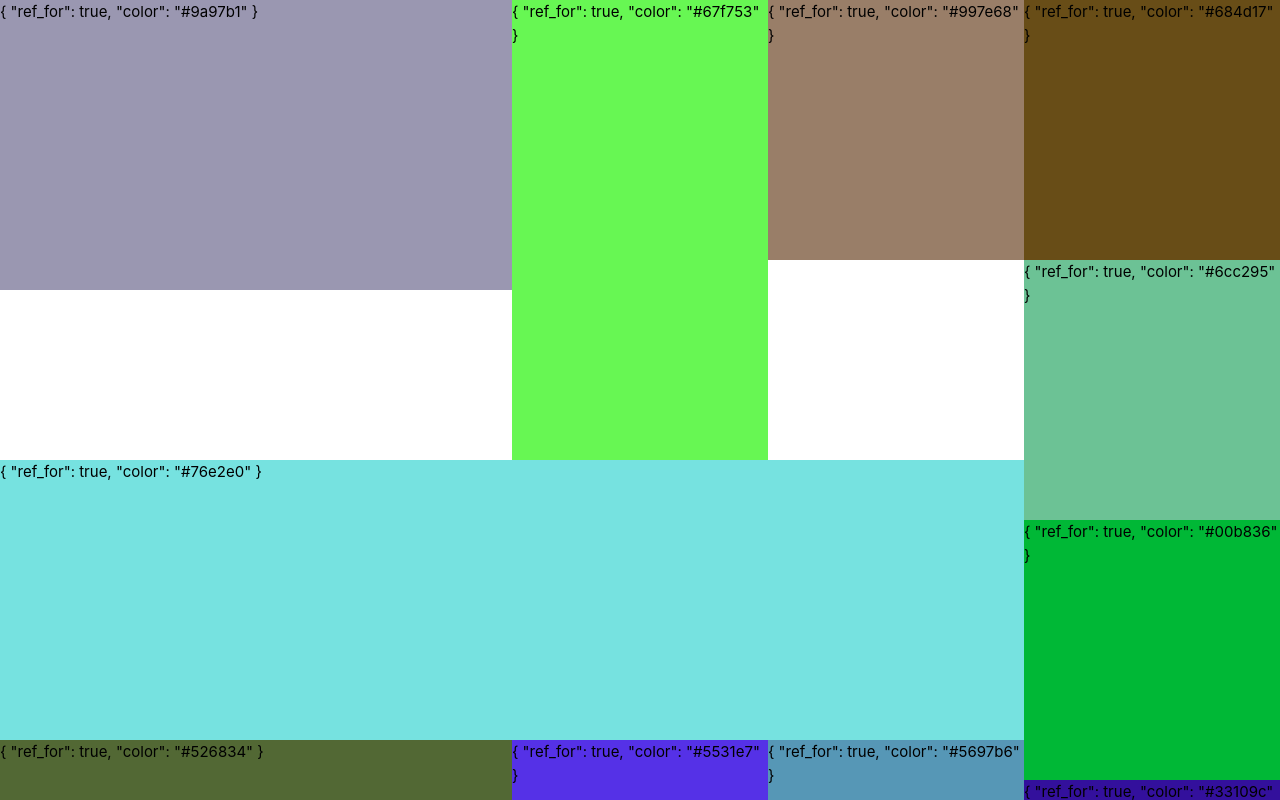
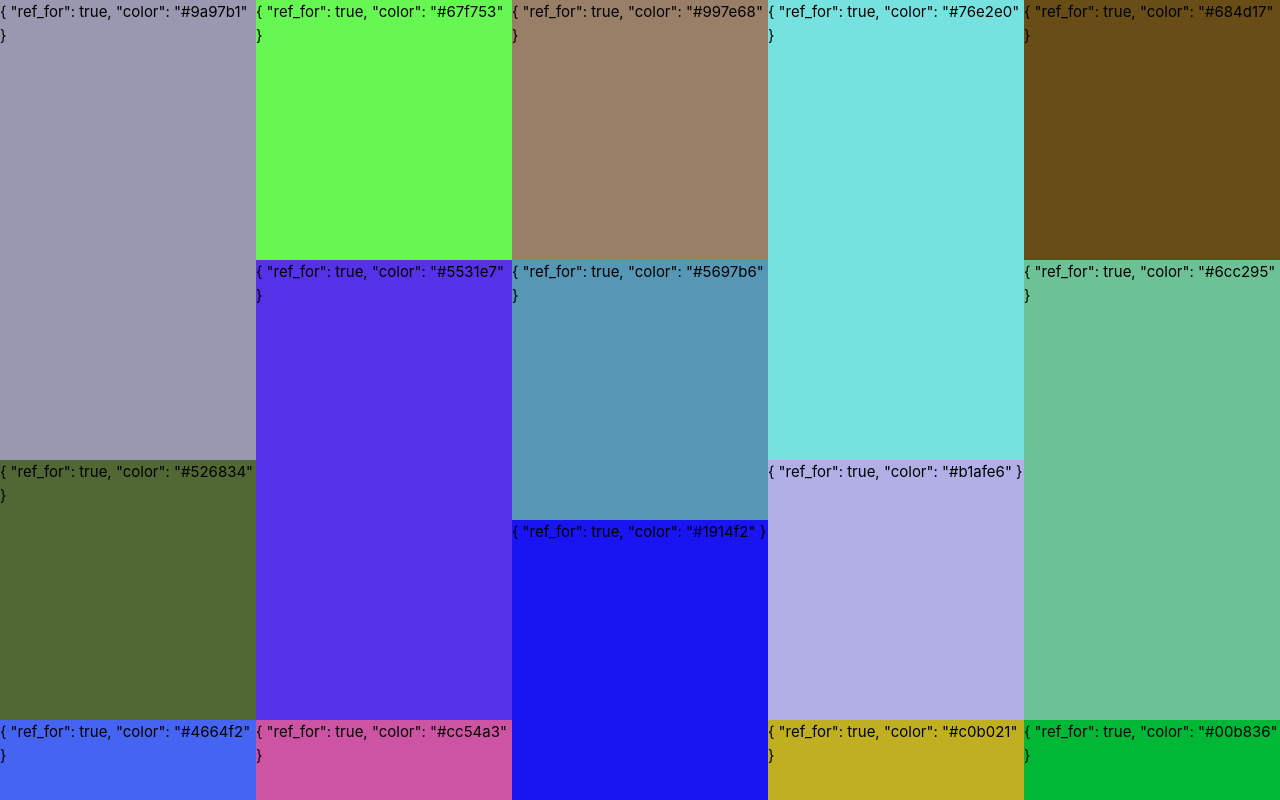
Before and after one commit to Vlas-Omsk/Tiles.js, a Vue app: page / in a window 1280 px wide. Built offline with nearby package versions, Linux system fonts and the light colour scheme.

Commit message:
Cleaning

```diff
--- a/src/App.vue
+++ b/src/App.vue
@@ -20,16 +20,16 @@
 
 <script setup lang="ts">
 import Tiles from "@/components/Tiles.vue";
-import type Tile from "@/components/Tile";
+import { type Tile } from "@/components/Tile";
 
 const origTiles: Array<Tile> = [
-  {
-    width: 1920,
-    height: 1080,
-    data: {
-      color: "#ff0000"
-    }
-  },
+  // {
+  //   width: 1920,
+  //   height: 1080,
+  //   data: {
+  //     color: "#ff0000"
+  //   }
+  // },
   {
     width: 1080,
     height: 1920,
@@ -44,13 +44,13 @@ const origTiles: Array<Tile> = [
       color: "#0000ff"
     }
   },
-  {
-    width: 4000,
-    height: 1080,
-    data: {
-      color: "#ff0000"
-    }
-  },
+  // {
+  //   width: 4000,
+  //   height: 1080,
+  //   data: {
+  //     color: "#ff0000"
+  //   }
+  // },
   {
     width: 1080,
     height: 1080,
--- a/src/components/Tile.ts
+++ b/src/components/Tile.ts
@@ -1,4 +1,4 @@
-export default interface Tile {
+export interface Tile {
   width: number;
   height: number;
   data: any;
--- a/src/components/TileMap.ts
+++ b/src/components/TileMap.ts
@@ -6,7 +6,7 @@ export interface TileMapItem {
   data: any;
 }
 
-export default class TileMap {
+export class TileMap {
   map: Array<TileMapItem> = [];
   width: number;
 
```
Also changed, not shown: src/components/Tiles.vue (+11 -5 lines), src/assets/logo.svg (deleted).
